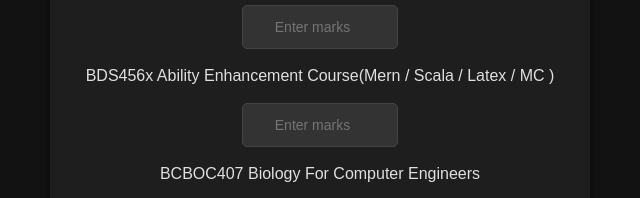
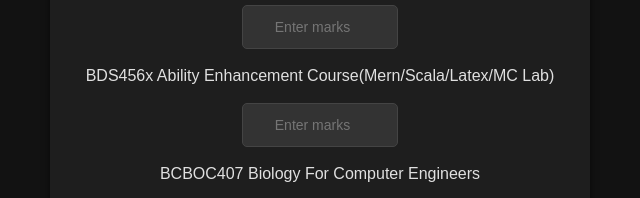
Before and after one commit to manojsvgit/SGPA_Calculator, a plain HTML site: page index.html in a window 1280 px wide. Shown: the part 529-727 px from the top of the page, 320-960 px from the left. Drawn offline with Linux system fonts and the light colour scheme.

Commit message:
updated MC lab name

```diff
--- a/index.html
+++ b/index.html
@@ -42,7 +42,7 @@
         </div>
         <!-- New Subject: Ability Enhancement Course -->
         <div class="contain center">
-            <label for="6">BDS456x Ability Enhancement Course(Mern / Scala / Latex / MC )</label>
+            <label for="6">BDS456x Ability Enhancement Course(Mern/Scala/Latex/MC Lab)</label>
         </div>
         <div class="incontain center">
             <input class="input" type="number" name="a" id="6" placeholder="Enter marks">
```
